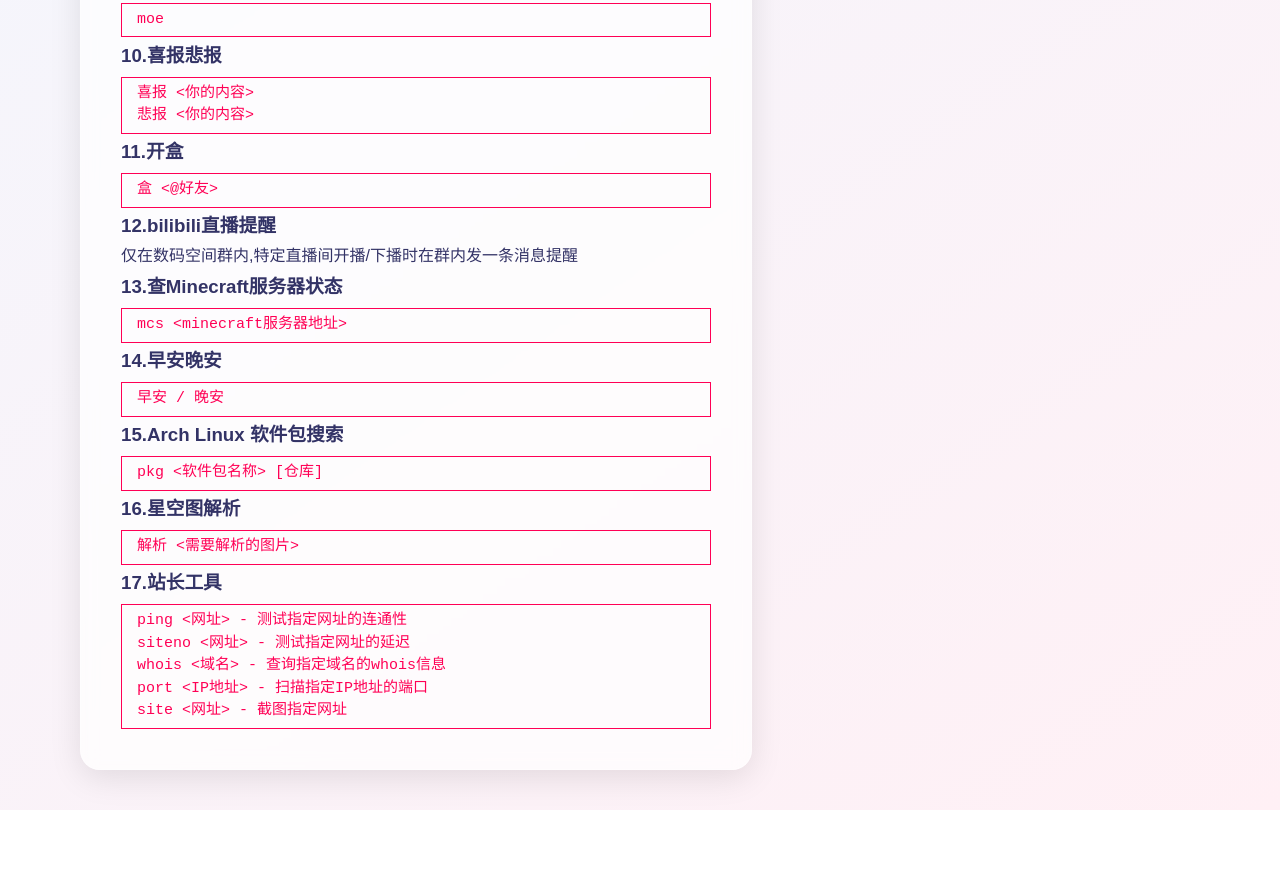
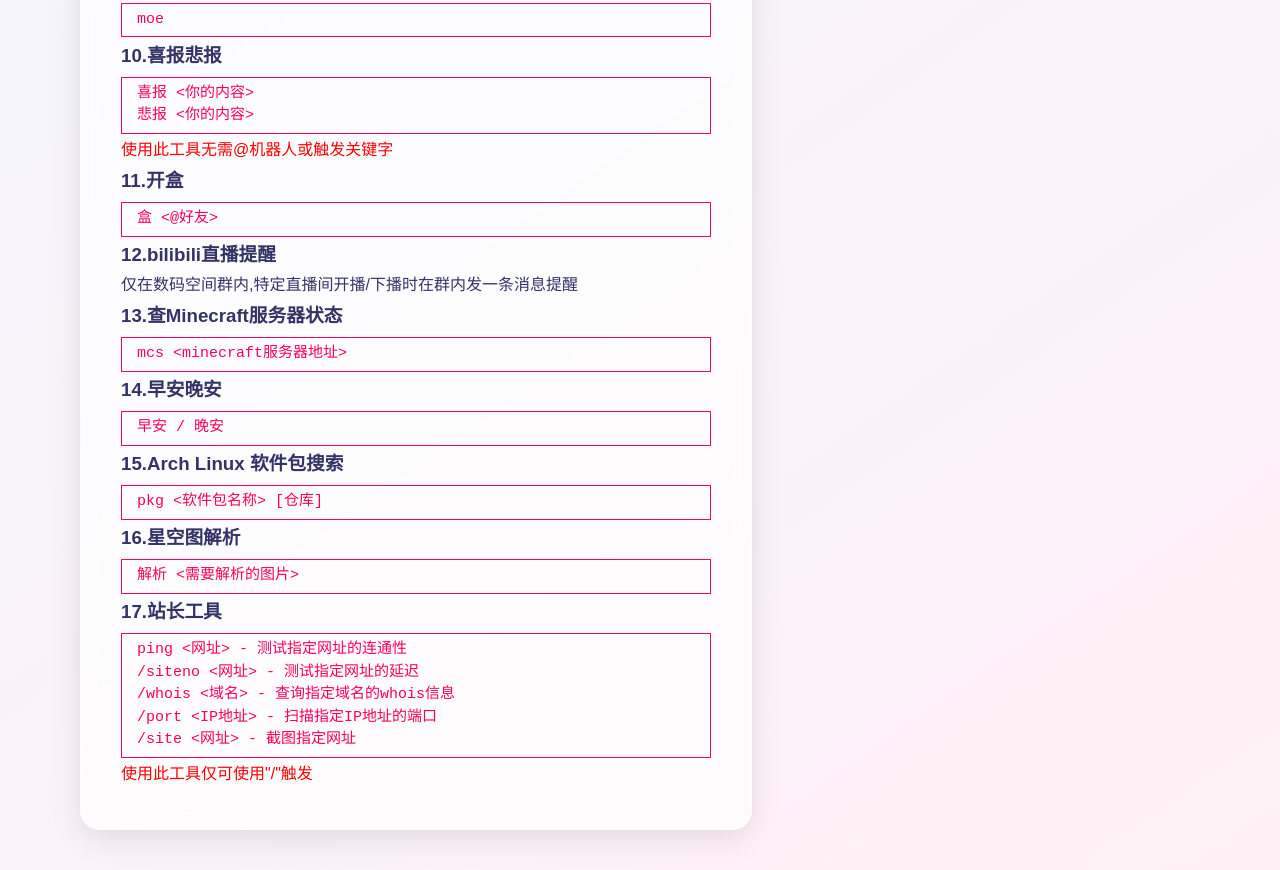
Before and after one commit to 1zDigitalSpace/1zdigitalspace.github.io, a plain HTML site: page qian/index.html in a window 1280 px wide. Shown: the part 934-1804 px from the top of the page. Before the commit the page ends 1744 px from the top, so only its background shows below. Drawn offline with Linux system fonts and the light colour scheme.

Commit message:
Update index.html

```diff
--- a/qian/index.html
+++ b/qian/index.html
@@ -158,7 +158,7 @@
             <pre>moe</pre>
             <h3>10.喜报悲报</h3>
             <pre>喜报 &lt;你的内容&gt;
-悲报 &lt;你的内容&gt;</pre>
+悲报 &lt;你的内容&gt;</pre><p style="color: red;">使用此工具无需@机器人或触发关键字</p>
             <h3>11.开盒</h3>
             <pre>盒 &lt;@好友&gt;</pre>
             <h3>12.bilibili直播提醒</h3>
@@ -173,10 +173,10 @@
             <pre>解析 &lt;需要解析的图片&gt;</pre>
             <h3>17.站长工具</h3>
             <pre>ping &lt;网址&gt; - 测试指定网址的连通性
-siteno &lt;网址&gt; - 测试指定网址的延迟
-whois &lt;域名&gt; - 查询指定域名的whois信息
-port &lt;IP地址&gt; - 扫描指定IP地址的端口
-site &lt;网址&gt; - 截图指定网址</pre>
+/siteno &lt;网址&gt; - 测试指定网址的延迟
+/whois &lt;域名&gt; - 查询指定域名的whois信息
+/port &lt;IP地址&gt; - 扫描指定IP地址的端口
+/site &lt;网址&gt; - 截图指定网址</pre><p style="color: red;">使用此工具仅可使用"/"触发</p>
         </div>
         <div class="floating-image">
             <img src="https://cdn-community.bcmcdn.com/47/community/d2ViXzMwMDFfMzQwODM0OF8wXzE3NjMyMjE0MjM5NzZfZmVhNDczMWY.png">
```
